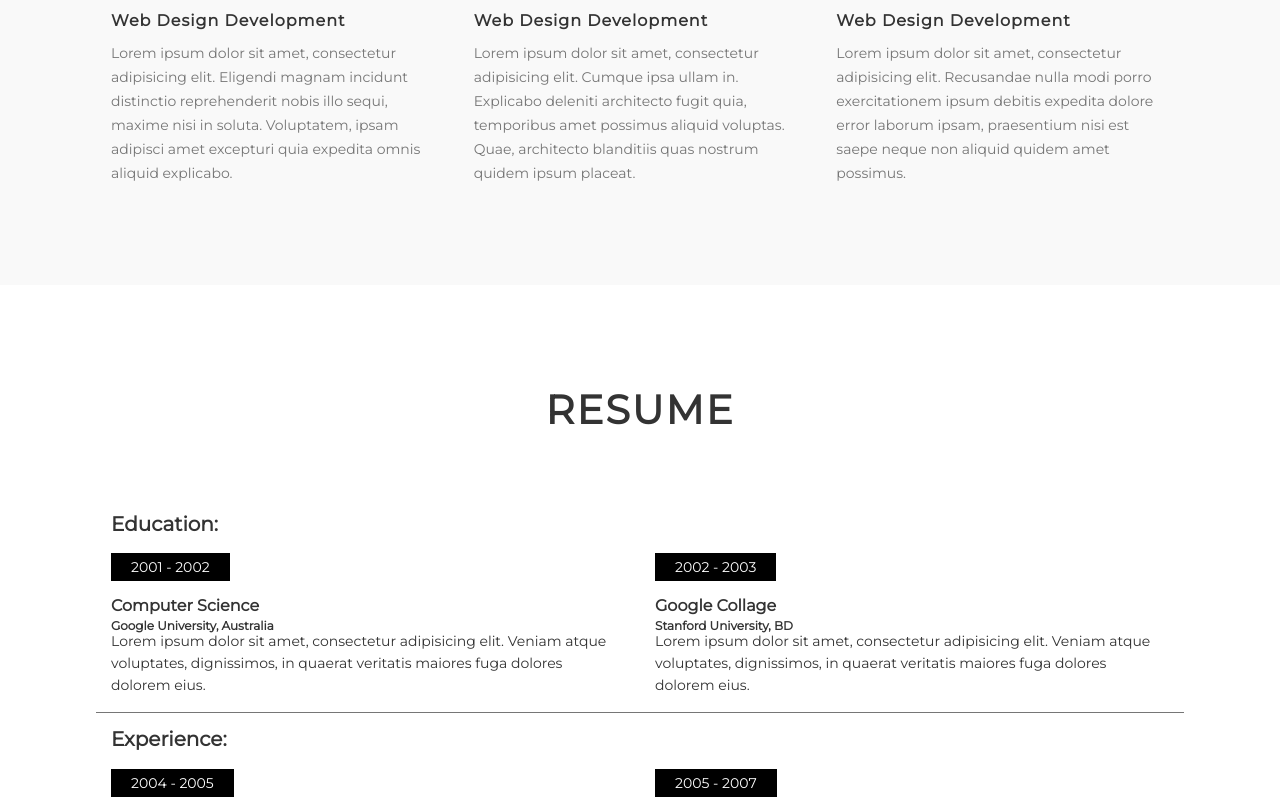
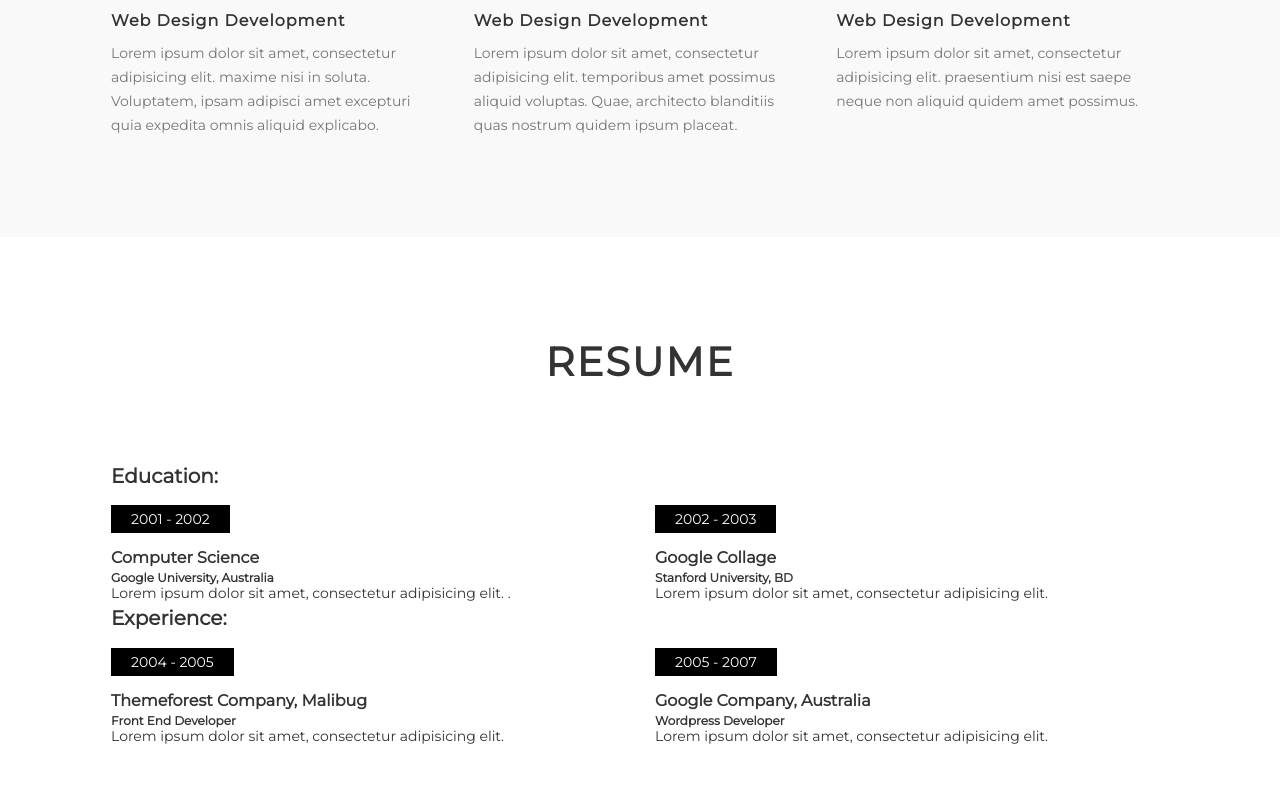
Before and after one commit to kenshinn258/MyWeb-2018, a plain HTML site: page index.html in a window 1280 px wide. Shown: the part 1774-2578 px from the top of the page. Drawn offline with Linux system fonts and the light colour scheme.

Commit message:
Add files via upload
RWD renew

```diff
--- a/index.html
+++ b/index.html
@@ -6,11 +6,10 @@
   <link rel="stylesheet" href="css/style.css">
   <link rel="stylesheet" href="css/font-awesome.min.css">
   <link href="https://fonts.googleapis.com/css?family=Montserrat" rel="stylesheet">
-
+  <meta name="viewport" content="width=device-width, initial-scale=1.0">
  <meta name="viewport" content="width=device-width, initial-scale=1.0">
 </head>
 <body>
-
 
    <!--homepage header -->
   <header id="header">
@@ -21,6 +20,7 @@
                   <img src="images/logo.png" alt="logo">
                 </a>
              </div>
+              <button type="button" class="menu-button">三</button>
               <ul class="nav">
                 <li><a href="#home">home</a></li>
                 <li><a href="#about">about</a></li>
@@ -100,17 +100,17 @@
       <div class="serice-content">
         <i class="fa fa-twitter" aria-hidden="true"></i>
         <h3>web design development</h3>
-        <p>Lorem ipsum dolor sit amet, consectetur adipisicing elit. Eligendi magnam incidunt distinctio reprehenderit nobis illo sequi, maxime nisi in soluta. Voluptatem, ipsam adipisci amet excepturi quia expedita omnis aliquid explicabo.</p>
+        <p>Lorem ipsum dolor sit amet, consectetur adipisicing elit.  maxime nisi in soluta. Voluptatem, ipsam adipisci amet excepturi quia expedita omnis aliquid explicabo.</p>
       </div>
       <div class="serice-content">
         <i class="fa fa-twitch" aria-hidden="true"></i>
         <h3>web design development</h3>
-        <p>Lorem ipsum dolor sit amet, consectetur adipisicing elit. Cumque ipsa ullam in. Explicabo deleniti architecto fugit quia, temporibus amet possimus aliquid voluptas. Quae, architecto blanditiis quas nostrum quidem ipsum placeat.</p>
+        <p>Lorem ipsum dolor sit amet, consectetur adipisicing elit. temporibus amet possimus aliquid voluptas. Quae, architecto blanditiis quas nostrum quidem ipsum placeat.</p>
       </div>
       <div class="serice-content">
          <i class="fa fa-coffee" aria-hidden="true"></i>
         <h3>web design development</h3>
-        <p>Lorem ipsum dolor sit amet, consectetur adipisicing elit. Recusandae nulla modi porro exercitationem ipsum debitis expedita dolore error laborum ipsam, praesentium nisi est saepe neque non aliquid quidem amet possimus.</p>
+        <p>Lorem ipsum dolor sit amet, consectetur adipisicing elit.  praesentium nisi est saepe neque non aliquid quidem amet possimus.</p>
       </div>
     </div>
   </div>
@@ -130,7 +130,7 @@
           <div class="resume-detail">
             <h4>computer science</h4>
             <h6>google university, australia</h6>
-            <p>Lorem ipsum dolor sit amet, consectetur adipisicing elit. Veniam atque voluptates, dignissimos, in quaerat veritatis maiores fuga dolores dolorem eius.</p>
+            <p>Lorem ipsum dolor sit amet, consectetur adipisicing elit. .</p>
           </div>
         </div>
 
@@ -139,8 +139,7 @@
           <div class="resume-detail">
             <h4>google collage</h4>
             <h6>stanford university, BD</h6>
-            <p>Lorem ipsum dolor sit amet, consectetur adipisicing elit. Veniam atque voluptates, dignissimos, in quaerat veritatis maiores fuga dolores dolorem eius.</p>
-          </div>
+            <p>Lorem ipsum dolor sit amet, consectetur adipisicing elit.
         </div>
       </div>
 
@@ -152,7 +151,7 @@
           <div class="resume-detail">
             <h4>themeforest company, malibug</h4>
             <h6>front end developer</h6>
-            <p>Lorem ipsum dolor sit amet, consectetur adipisicing elit. Veniam atque voluptates, dignissimos, in quaerat veritatis maiores fuga dolores dolorem eius.</p>
+            <p>Lorem ipsum dolor sit amet, consectetur adipisicing elit. </p>
           </div>
         </div>
 
@@ -161,8 +160,7 @@
           <div class="resume-detail">
             <h4>google company, australia</h4>
             <h6>wordpress developer</h6>
-            <p>Lorem ipsum dolor sit amet, consectetur adipisicing elit. Veniam atque voluptates, dignissimos, in quaerat veritatis maiores fuga dolores dolorem eius.</p>
-          </div>
+            <p>Lorem ipsum dolor sit amet, consectetur adipisicing elit.
         </div>
       </div>
     </div>
```
